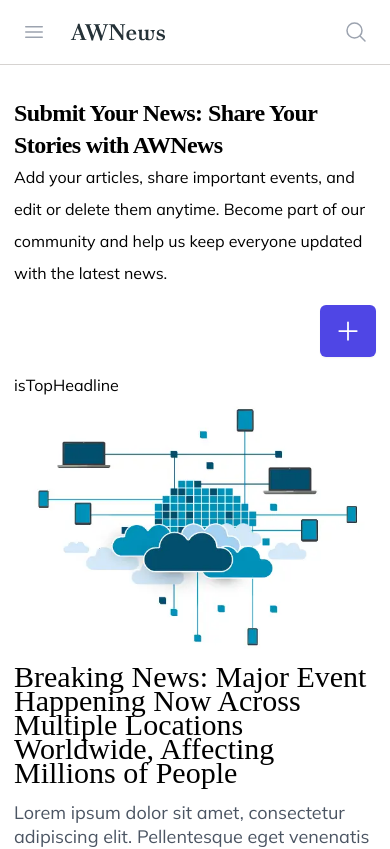
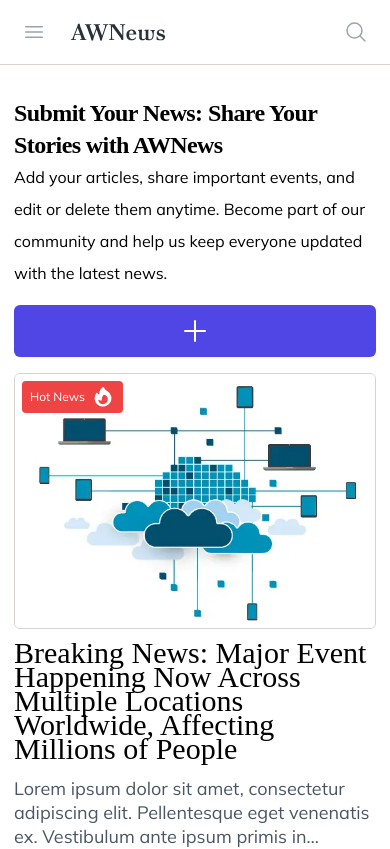
Before and after one commit to yuriiyablonskyi/awnews, a React (Vite) app: page /add-news in a window 390 px wide. Shown: the top 849 px of the page. Built offline with nearby package versions, Linux system fonts and the light colour scheme; a web font is replaced by a local one.

Commit message:
Add styles for hot news article and minor TS/style fixes

```diff
--- a/src/components/AddNewsModal.tsx
+++ b/src/components/AddNewsModal.tsx
@@ -38,6 +38,9 @@ const AddNewsModal: FC<AddNewsModalProps> = ({ isOpen, onOpen }) => {
                 <Dialog.Title as="h3" className="text-base font-semibold leading-6 text-gray-900">
                   Create New Article
                 </Dialog.Title>
+                <p className="mt-1 text-sm leading-6 text-gray-600">
+                  Fill in the form below to submit your new article. Share your news with our community!
+                </p>
                 <NewsForm onOpen={onOpen} />
               </Dialog.Panel>
             </Transition.Child>
--- a/src/components/Article.tsx
+++ b/src/components/Article.tsx
@@ -2,18 +2,24 @@ import dayjs from 'dayjs'
 import { FC } from 'react'
 import DefaultImg from '../assets/al.png'
 import { ArticleInterface } from '../store/articles/articlesTypes'
+import { FireIcon } from '@heroicons/react/20/solid'
 
 const Article: FC<ArticleInterface> = ({ author, title, description, url, urlToImage, publishedAt, isTopHeadline }) => {
   const date = dayjs(publishedAt).utc(false).format('DD.MM.YYYY HH:mm:ss')
   return (
     <a
-      className="flex max-w-xl flex-col justify-between border-b border-b-stone-300 pb-1"
+      className="relative flex max-w-xl flex-col justify-between border-b border-b-stone-300 pb-1"
       href={url ? url : '#'}
       target="_blank"
     >
-      {/* //забрати */}
-      {isTopHeadline && <p>isTopHeadline</p>}
-      <div className="mb-3 aspect-h-1 aspect-w-1 w-full overflow-hidden rounded-md bg-gray-200 lg:aspect-none group-hover:opacity-75 lg:h-80">
+      {isTopHeadline && (
+        // <div className="absolute top-2 left-2 bg-red-500 text-white px-2 py-1 rounded flex items-center space-x-1">
+        <div className="absolute top-2 left-2 bg-red-500 text-white px-2 py-1 rounded flex items-center">
+          <p className="text-xs whitespace-nowrap mr-1.5">Hot News</p>
+          <FireIcon className="h-6 w-6" />
+        </div>
+      )}
+      <div className="border border-stone-300 mb-3 aspect-h-1 aspect-w-1 w-full overflow-hidden rounded-md bg-gray-200 lg:aspect-none group-hover:opacity-75 lg:h-80">
         <img
           src={urlToImage || DefaultImg}
           alt={urlToImage}
--- a/src/components/Calendar.tsx
+++ b/src/components/Calendar.tsx
@@ -72,7 +72,7 @@ const Calendar: FC<CalendarProps> = ({ onShowCalendar }) => {
     }
   }
 
-  const useHighlightedDate = (date: Dayjs): Boolean => {
+  const useHighlightedDate = (date: Dayjs): boolean => {
     return useMemo(() => {
       const fromDate = dayjs(searchParams.get('from'))
       const toDate = dayjs(searchParams.get('to'))
@@ -81,8 +81,9 @@ const Calendar: FC<CalendarProps> = ({ onShowCalendar }) => {
       const isBeforeHoveredDate = date.isBefore(hoveredDate)
       const isInDateRange = dateRange && date.isAfter(fromDate) && date.isBefore(toDate)
 
-      return (!dateRange && isAfterSingleDate && isBeforeHoveredDate) || Boolean(isInDateRange)
-    }, [singleDate, dateRange, hoveredDate])
+      return (!dateRange && isAfterSingleDate && isBeforeHoveredDate) || !!isInDateRange
+      // }, [singleDate, dateRange, hoveredDate])
+    }, [date])
   }
 
   return (
--- a/src/components/Header.tsx
+++ b/src/components/Header.tsx
@@ -92,8 +92,8 @@ const Header: FC = () => {
               </button>
 
               <div className="ml-4 flex lg:ml-0">
-                <Link to="/">
-                  <span className="sr-only">Your Company</span>
+                <Link to="/?country=ua">
+                  <span className="sr-only">AWNews logo</span>
                   <img className="max-w-24 h-7" src={Logo} alt="" />
                 </Link>
               </div>
--- a/src/components/NewsForm.tsx
+++ b/src/components/NewsForm.tsx
@@ -3,7 +3,7 @@ import { useForm } from 'react-hook-form'
 import { Dispatch, FC, SetStateAction } from 'react'
 
 interface NewsFormProps {
-  onOpen:  Dispatch<SetStateAction<boolean>>;
+  onOpen: Dispatch<SetStateAction<boolean>>
 }
 
 const NewsForm: FC<NewsFormProps> = ({ onOpen }) => {
@@ -22,13 +22,7 @@ const NewsForm: FC<NewsFormProps> = ({ onOpen }) => {
 
   return (
     <form onSubmit={handleSubmit(onSubmit)}>
-      <div className="space-y-12">
-        <div className="border-b border-gray-900/10 pb-12">
-          <p className="mt-1 text-sm leading-6 text-gray-600">
-            Fill in the form below to submit your new article. Share your news with our community!
-          </p>
-
-          <div className="mt-2 sm:mt-10 grid grid-cols-1 gap-x-6 gap-y-8 sm:grid-cols-6">
+      <div className="border-b border-gray-900/10 pb-12 mt-2 sm:mt-10 grid grid-cols-1 gap-x-6 gap-y-8 sm:grid-cols-6">
         <div className="col-span-full">
           <label htmlFor="title" className="block text-sm font-medium leading-6 text-gray-900">
             Title
@@ -89,20 +83,17 @@ const NewsForm: FC<NewsFormProps> = ({ onOpen }) => {
 
         <div className="relative flex gap-x-3">
           <div className="flex h-6 items-center">
-                {/* <input id="top-headlines" /> */}
             <input
-                  id="top-headlines"
+              id="hot-news"
               type="checkbox"
               className="h-4 w-4 rounded border-gray-300 text-indigo-600 focus:ring-indigo-600"
-                  {...register('important')}
+              {...register('hotNews')}
             />
           </div>
           <div className="text-sm leading-6">
-                <label htmlFor="top-headlines" className="font-medium text-gray-900">
-                  Top Headlines
+            <label htmlFor="hot-news" className="font-medium text-gray-900">
+              Hot News
             </label>
-              </div>
-            </div>
           </div>
         </div>
       </div>
--- a/src/pages/AddNews.tsx
+++ b/src/pages/AddNews.tsx
@@ -26,7 +26,7 @@ const AddNews: FC = () => {
         </div>
         <button
           onClick={() => setOpen(true)}
-          className="mb-4 w-14 ml-auto rounded-md flex justify-center bg-indigo-600 px-3.5 py-2.5 text-sm font-semibold text-white shadow-sm hover:bg-indigo-500 focus-visible:outline focus-visible:outline-2 focus-visible:outline-offset-2 focus-visible:outline-indigo-600"
+          className="mb-4 w-full sm:w-14 ml-auto rounded-md flex justify-center bg-indigo-600 px-3.5 py-2.5 text-sm font-semibold text-white shadow-sm hover:bg-indigo-500 focus-visible:outline focus-visible:outline-2 focus-visible:outline-offset-2 focus-visible:outline-indigo-600"
         >
           <PlusIcon className="w-8 h-8" />
         </button>
--- a/src/store/articles/articlesSlice.ts
+++ b/src/store/articles/articlesSlice.ts
@@ -1,7 +1,7 @@
 import { createSlice, isAnyOf } from '@reduxjs/toolkit'
 import { ArticlesState } from './articlesTypes'
 import { fetchArticles } from './articlesActions'
-import { mockedArticles } from '../../mock/articlesData'
+import { mockedArticles } from '../../mock/mockedArticles'
 
 const initialState: ArticlesState = {
   articles: [],
```
Also changed, not shown: src/mock/mockedArticles.ts (renamed from src/mock/articlesData.ts). Lines whose indentation alone changed are shown as unchanged.
